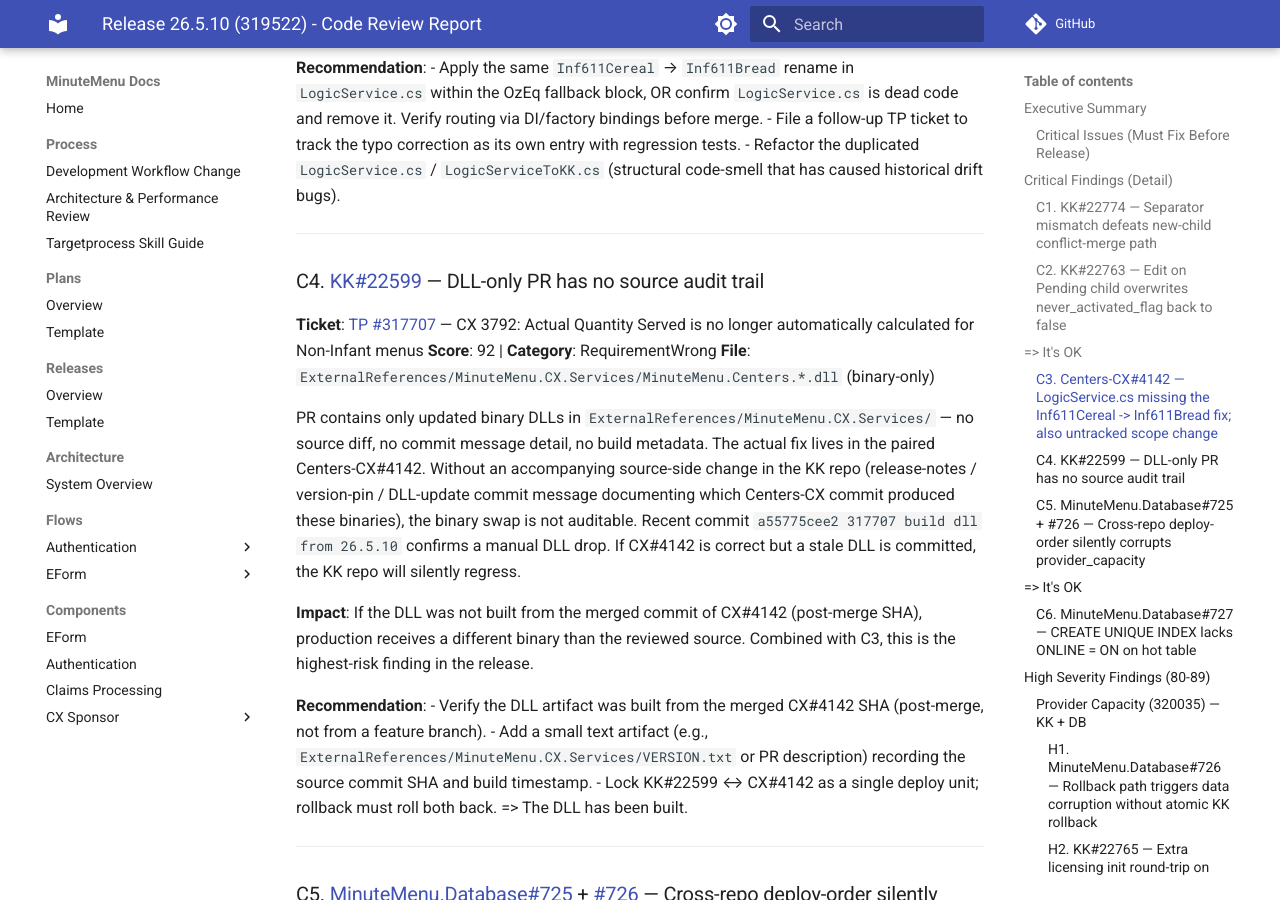
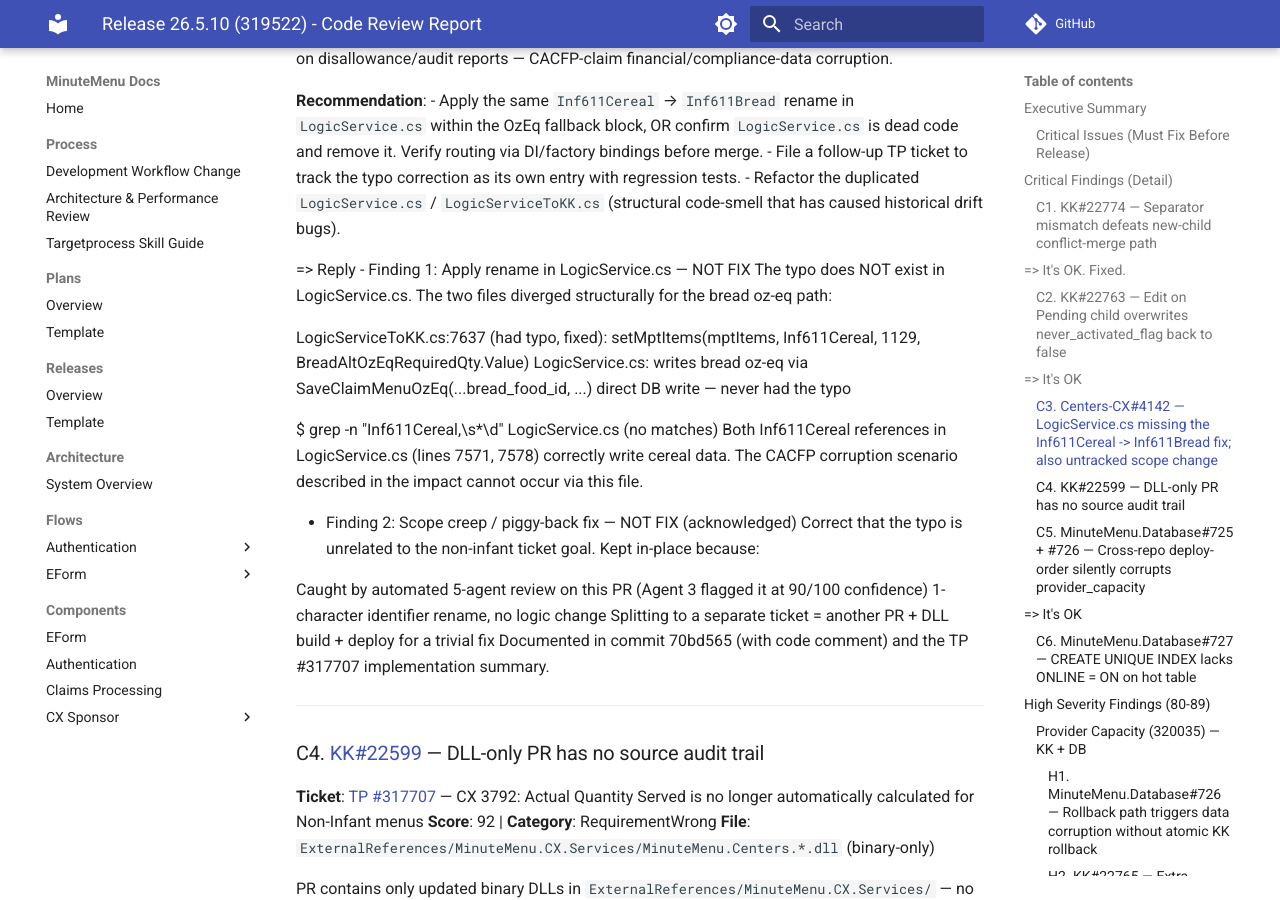
Before and after one commit to MinuteMenu/docs, an MkDocs documentation site: the page built from docs/releases/2026-05/release-26.5.10-code-review.md, in a window 1280 px wide and 900 px high, scrolled down 4153 px. Built offline with MkDocs 1.6.1 and Material for MkDocs 9.7.7, drawn with Linux system fonts in a browser that asks for light colours; comment, search, counter and statistics services are not loaded.

Commit message:
Update release-26.5.10-code-review.md

```diff
--- a/docs/releases/2026-05/release-26.5.10-code-review.md
+++ b/docs/releases/2026-05/release-26.5.10-code-review.md
@@ -45,6 +45,7 @@ The PR fixes #22764's broken keying by re-keying `latestChildrenMap` to `centerC
 
 **Recommendation**: Standardize the server separator — change `AttendanceBll.cs:1447` from `"-"` to `"_"` so both new-child and existing-child paths match the client's lookup key. Add a unit test that asserts `latestChildrenMap[child.childId]` resolves on the composite-string key for both paths.
 
+=> It's OK. Fixed.
 ---
 
 ### C2. [KK#22763](https://github.com/MinuteMenu/KK/pull/22763) — Edit on Pending child overwrites `never_activated_flag` back to false
@@ -80,6 +81,25 @@ Two findings consolidated:
 - Apply the same `Inf611Cereal` → `Inf611Bread` rename in `LogicService.cs` within the OzEq fallback block, OR confirm `LogicService.cs` is dead code and remove it. Verify routing via DI/factory bindings before merge.
 - File a follow-up TP ticket to track the typo correction as its own entry with regression tests.
 - Refactor the duplicated `LogicService.cs` / `LogicServiceToKK.cs` (structural code-smell that has caused historical drift bugs).
+
+=> Reply
+- Finding 1: Apply rename in LogicService.cs — NOT FIX
+  The typo does NOT exist in LogicService.cs. The two files diverged structurally for the bread oz-eq path:
+
+  LogicServiceToKK.cs:7637 (had typo, fixed): setMptItems(mptItems, Inf611Cereal, 1129, BreadAltOzEqRequiredQty.Value)
+  LogicService.cs: writes bread oz-eq via SaveClaimMenuOzEq(...bread_food_id, ...) direct DB write — never had the typo
+
+  $ grep -n "Inf611Cereal,\s*\d" LogicService.cs
+  (no matches)
+  Both Inf611Cereal references in LogicService.cs (lines 7571, 7578) correctly write cereal data. The CACFP corruption scenario described in the impact cannot occur via this file.
+
+- Finding 2: Scope creep / piggy-back fix — NOT FIX (acknowledged)
+  Correct that the typo is unrelated to the non-infant ticket goal. Kept in-place because:
+
+  Caught by automated 5-agent review on this PR (Agent 3 flagged it at 90/100 confidence)
+  1-character identifier rename, no logic change
+  Splitting to a separate ticket = another PR + DLL build + deploy for a trivial fix
+  Documented in commit 70bd565 (with code comment) and the TP #317707 implementation summary.
 
 ---
 
```
